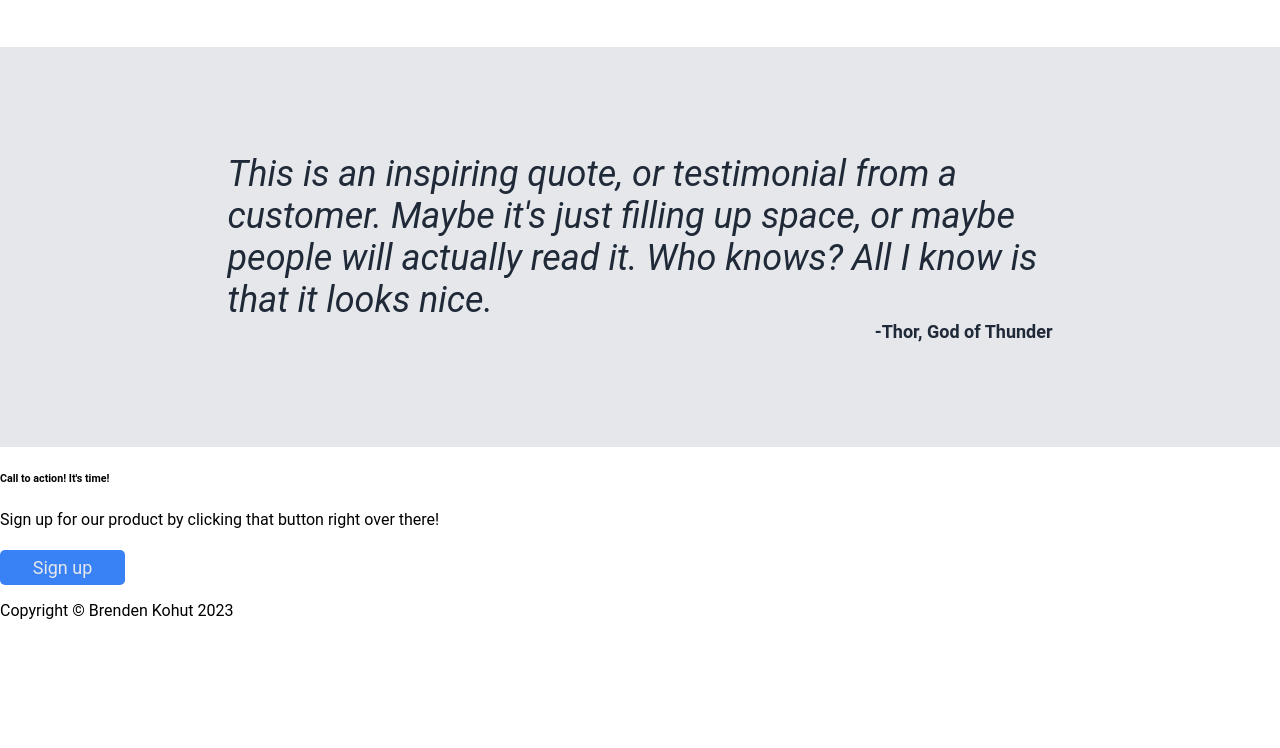
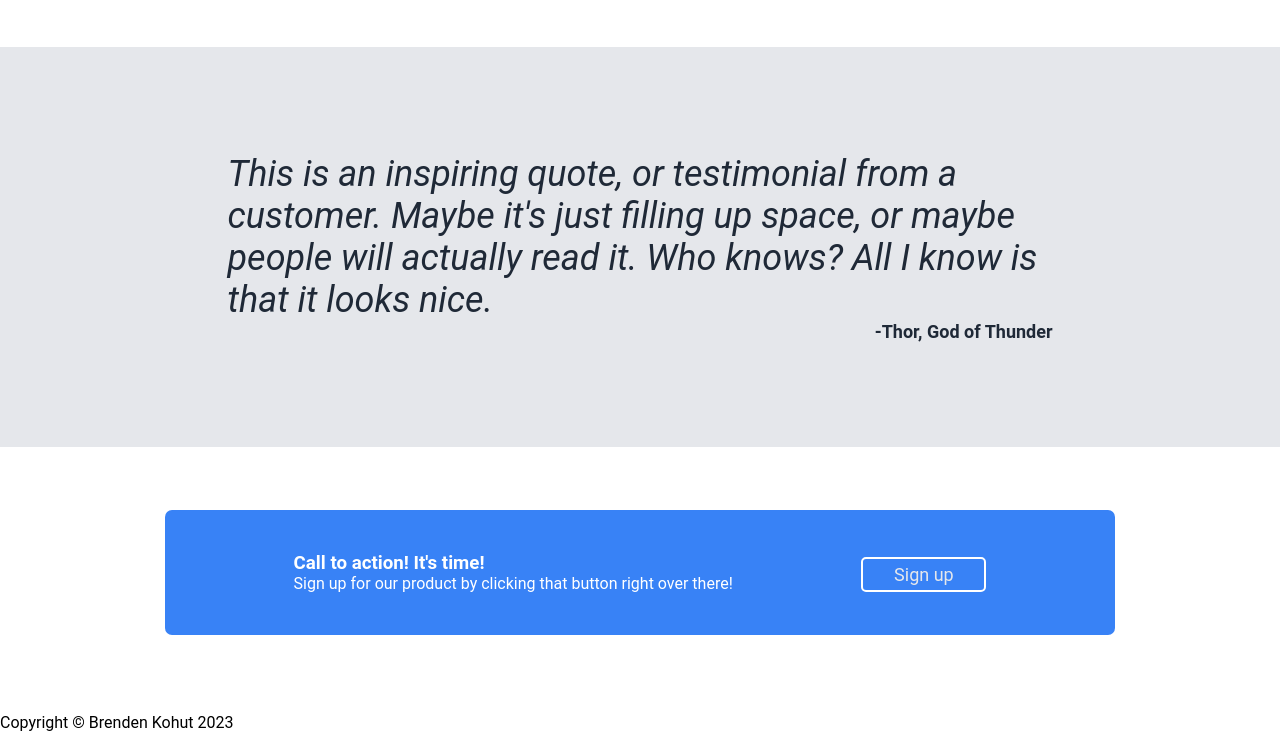
Before and after one commit to brendokht/odin-landing-page, a plain HTML site: page index.html in a window 1280 px wide. Shown: the part 822-1570 px from the top of the page. Before the commit the page ends 1458 px from the top, so only its background shows below. Drawn offline with Linux system fonts and the light colour scheme.

Commit message:
Styled call to action on landing page

```diff
--- a/css/style.css
+++ b/css/style.css
@@ -155,3 +155,29 @@ button {
     font-size: 18px;
     font-weight: bold;
 }
+
+aside {
+    height: 250px;
+    display: flex;
+    justify-content: center;
+    align-items: center;
+    color: white;
+}
+
+.call-to-action {
+    background-color: #3882F6;
+    width: 950px;
+    height: 125px;
+    border-radius: 7px;
+    display: flex;
+    justify-content: space-evenly;
+    align-items: center;
+}
+
+.call-to-action h3, .call-to-action p {
+    margin: 0;
+}
+
+.call-to-action button {
+    border: 2px solid white;
+}
--- a/index.html
+++ b/index.html
@@ -61,7 +61,7 @@
     <aside>
         <div class="call-to-action">
             <div>
-                <h6>Call to action! It's time!</h6>
+                <h3>Call to action! It's time!</h3>
                 <p>Sign up for our product by clicking that button right over there!</p>
             </div>
             <div>
```
